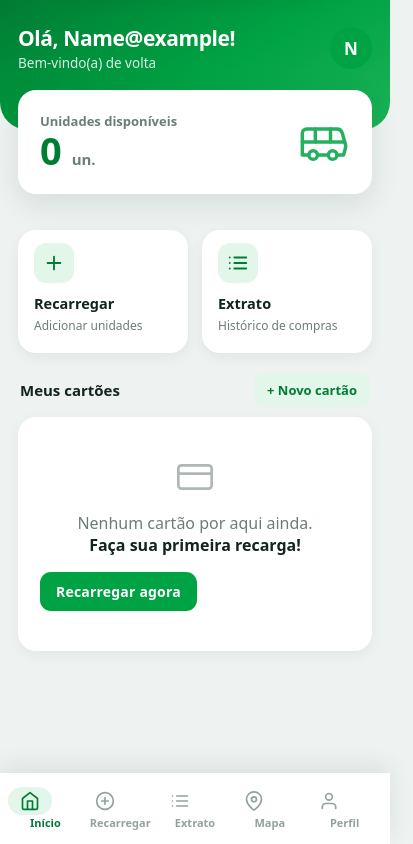
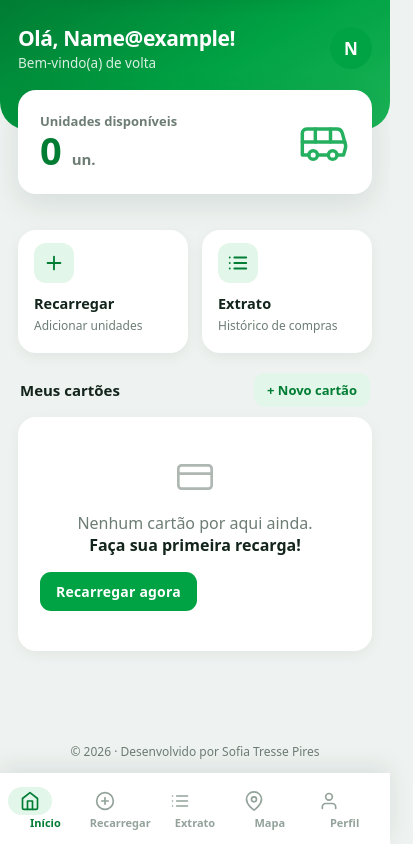
Before and after one commit to SofiaTresse/recargabus, a website: page index.html in a window 390 px wide. Both pictures are taken after typing "name@example.com", "Sample123" into the empty fields and a click on the button "Entrar". Shown: the whole page, 413 px wide, since content can reach past the window. Drawn offline with nearby package versions, Linux system fonts and the light colour scheme.

Commit message:
Corrige overflow e layout do modo responsivo

```diff
--- a/css/style.css
+++ b/css/style.css
@@ -9,7 +9,7 @@ body{
   font-family:system-ui,-apple-system,"Segoe UI",Roboto,Helvetica,Arial,sans-serif;
   background:var(--bg);color:var(--txt);overflow-x:hidden;
 }
-#phone{width:100%;min-height:100vh;display:flex;flex-direction:column;position:relative;background:var(--bg)}
+#phone{width:100%;min-height:100vh;display:flex;flex-direction:column;position:relative;background:var(--bg);overflow-x:hidden}
 .screen{display:none;animation:fade .28s ease}
 .screen.active{display:flex;flex-direction:column;flex:1}
 @keyframes fade{from{opacity:0;transform:translateY(10px)}to{opacity:1;transform:none}}
@@ -71,7 +71,7 @@ input{font-family:inherit}
 }
 .sim-note b{color:#fff}
 .local-footer{
-  width:106%;max-width:none;margin:auto auto 0;text-align:center;
+  width:100%;max-width:1160px;margin:auto auto 0;text-align:center;
   padding:14px 24px 10px;font-size:12px;color:var(--muted);flex-shrink:0;
 }
 .login-footer{text-align:center;font-size:12.5px;color:rgba(255,255,255,.92);margin-top:22px}
@@ -404,7 +404,7 @@ input{font-family:inherit}
   .appbar h2{font-size:21px}
   .appbar p{opacity:.85;color:#fff;font-size:13.5px;margin-top:2px}
   .tag-sim{background:rgba(255,255,255,.18);border-color:rgba(255,255,255,.35);color:#fff}
-  .content{padding:0 18px 104px;margin-top:-40px;max-width:none}
+  .content{padding:0 18px 40px;margin-top:-40px;max-width:none;flex:1}
   .grid-home{display:block}
   .saldo-card{margin-bottom:18px}
   .section-title{margin:20px 2px 10px;font-size:15px}
@@ -415,7 +415,7 @@ input{font-family:inherit}
     padding:22px 22px calc(26px + env(safe-area-inset-bottom));animation:up .3s ease;
   }
   @keyframes up{from{transform:translateY(60px);opacity:.4}to{transform:none;opacity:1}}
-  .local-footer{max-width:none;width:106%;padding:18px 18px calc(24px + env(safe-area-inset-bottom));font-size:12px}
+  .local-footer{max-width:none;padding:18px 18px calc(84px + env(safe-area-inset-bottom));font-size:12px}
 }
 
 .map-wrap{display:flex;flex-direction:column;gap:16px;height:calc(100vh - 180px);min-height:400px}
--- a/public/css/style.css
+++ b/public/css/style.css
@@ -9,7 +9,7 @@ body{
   font-family:system-ui,-apple-system,"Segoe UI",Roboto,Helvetica,Arial,sans-serif;
   background:var(--bg);color:var(--txt);overflow-x:hidden;
 }
-#phone{width:100%;min-height:100vh;display:flex;flex-direction:column;position:relative;background:var(--bg)}
+#phone{width:100%;min-height:100vh;display:flex;flex-direction:column;position:relative;background:var(--bg);overflow-x:hidden}
 .screen{display:none;animation:fade .28s ease}
 .screen.active{display:flex;flex-direction:column;flex:1}
 @keyframes fade{from{opacity:0;transform:translateY(10px)}to{opacity:1;transform:none}}
@@ -71,7 +71,7 @@ input{font-family:inherit}
 }
 .sim-note b{color:#fff}
 .local-footer{
-  width:106%;max-width:none;margin:auto auto 0;text-align:center;
+  width:100%;max-width:1160px;margin:auto auto 0;text-align:center;
   padding:14px 24px 10px;font-size:12px;color:var(--muted);flex-shrink:0;
 }
 .login-footer{text-align:center;font-size:12.5px;color:rgba(255,255,255,.92);margin-top:22px}
@@ -404,7 +404,7 @@ input{font-family:inherit}
   .appbar h2{font-size:21px}
   .appbar p{opacity:.85;color:#fff;font-size:13.5px;margin-top:2px}
   .tag-sim{background:rgba(255,255,255,.18);border-color:rgba(255,255,255,.35);color:#fff}
-  .content{padding:0 18px 104px;margin-top:-40px;max-width:none}
+  .content{padding:0 18px 40px;margin-top:-40px;max-width:none;flex:1}
   .grid-home{display:block}
   .saldo-card{margin-bottom:18px}
   .section-title{margin:20px 2px 10px;font-size:15px}
@@ -415,7 +415,7 @@ input{font-family:inherit}
     padding:22px 22px calc(26px + env(safe-area-inset-bottom));animation:up .3s ease;
   }
   @keyframes up{from{transform:translateY(60px);opacity:.4}to{transform:none;opacity:1}}
-  .local-footer{max-width:none;width:106%;padding:18px 18px calc(24px + env(safe-area-inset-bottom));font-size:12px}
+  .local-footer{max-width:none;padding:18px 18px calc(84px + env(safe-area-inset-bottom));font-size:12px}
 }
 
 .map-wrap{display:flex;flex-direction:column;gap:16px;height:calc(100vh - 180px);min-height:400px}
```
